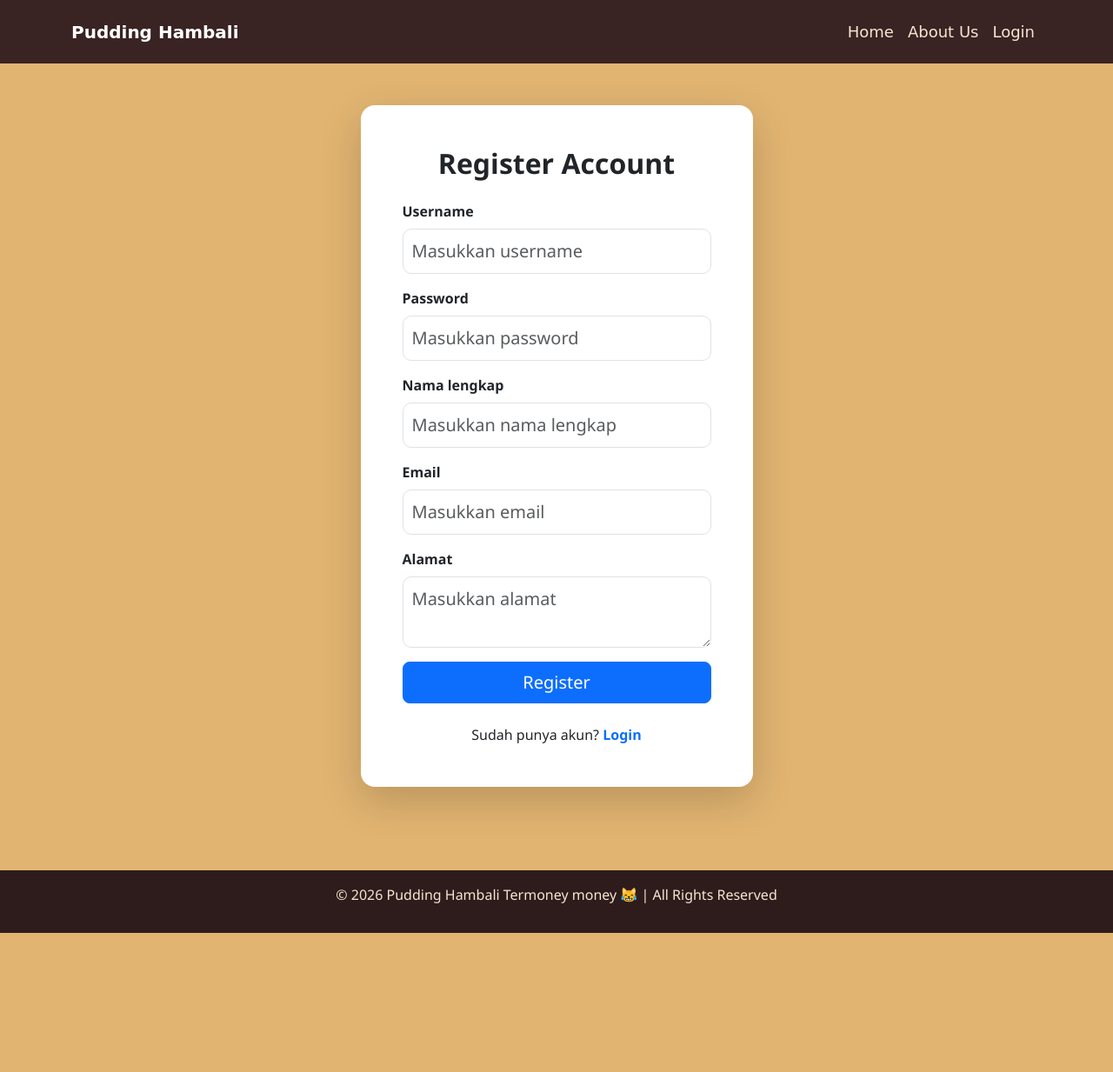
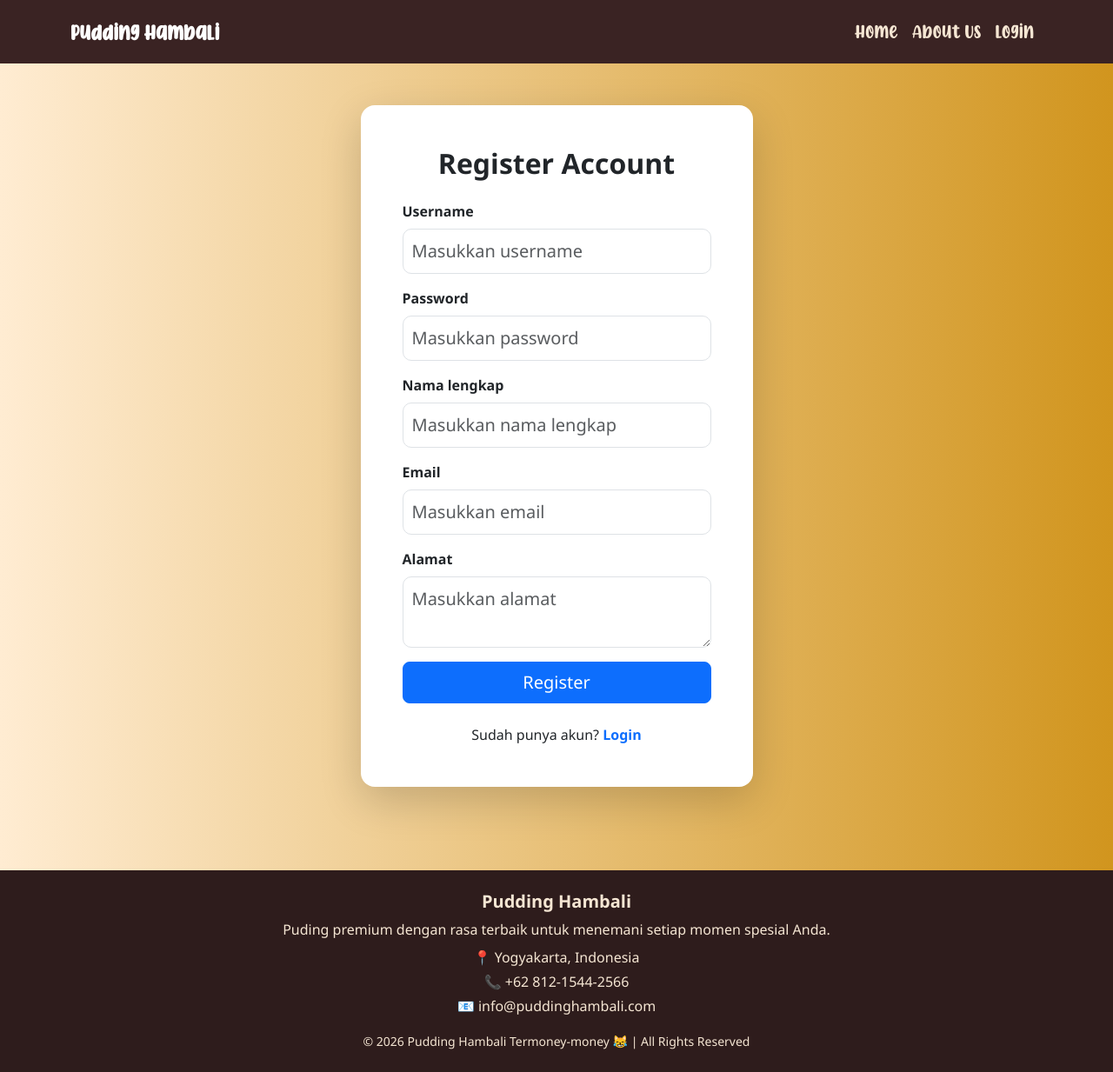
Before and after one commit to farihrakan548-design/PuddingHambali_ProjekAkhirPraktikumPWD_005_023, a PHP site: page /register.php in a window 1280 px wide. Shown: the whole page at 87% size. Before the commit the page ends 1073 px from the top, so only its background shows below. Run offline with PHP 8.4, Linux system fonts and the light colour scheme; some web fonts are replaced.

Commit message:
bismillah semoga kami bisa dapet A di nilai akhir

```diff
--- a/about_us.php
+++ b/about_us.php
@@ -50,7 +50,7 @@ include 'koneksi.php';
 
         <div class="col-md-3">
             <div class="card custom-card h-100 shadow">
-                <img src="PuddingHambali_ProjekAkhirPraktikumPWD_005_023/images/puddingcaramel.jpg"class="card-img-top"alt="005">
+                <img src="Images/Rakan.JPEG"class="card-img-top"alt="005">
                 <div class="card-body text-center">
                     <h5 class="section-title mb-3">Farih Rakan Abqori</h5>
                     <p>NIM : 124250005</p>
@@ -60,7 +60,7 @@ include 'koneksi.php';
         </div>
         <div class="col-md-3">
             <div class="card custom-card h-100 shadow">
-                <img src="PuddingHambali_ProjekAkhirPraktikumPWD_005_023/images/puddingcaramel.jpg" class="card-img-top"alt="023">
+                <img src="Images/Candra.JPEG" class="card-img-top"alt="023">
                 <div class="card-body text-center">
                     <h5 class="section-title mb-3">Arsi Candra Kusuma</h5>
                     <p>NIM : 124250023</p>
--- a/checkout.php
+++ b/checkout.php
@@ -9,7 +9,7 @@ if (!isset($_SESSION['pengguna'])) {
 $id_pengguna = $_SESSION['pengguna']['id_pengguna'];
 
 /* Ambil data keranjang + detail produk */
-$items = mysqli_query($conn, "
+$keranjangPelanggan = mysqli_query($conn, "
     SELECT keranjang.*, produk.nama_produk, produk.harga, produk.gambar
     FROM keranjang
     JOIN produk ON keranjang.id_produk = produk.id_produk
@@ -26,7 +26,7 @@ $total = 0;
 $itemData = [];
 
 /* Hitung total */
-while ($i = mysqli_fetch_assoc($items)) {
+while ($i = mysqli_fetch_assoc($keranjangPelanggan)) {
     $itemData[] = $i;
     $total += $i['harga'] * $i['jumlah'];
 }
--- a/register.php
+++ b/register.php
@@ -100,8 +100,19 @@ if (isset($_POST['register'])) {
         </div>
     </div>
 
-    <footer class="custom-footer text-center mt-5 p-3">
-        <p>&copy; 2026 Pudding Hambali Termoney money 😹 | All Rights Reserved</p>
+    <footer class="custom-footer text-center mt-5 p-4">
+        <div class="container">
+            <h5 class="fw-bold mb-2">Pudding Hambali</h5>
+            <p class="mb-2">
+                Puding premium dengan rasa terbaik untuk menemani setiap momen spesial Anda.
+            </p>
+
+            <p class="mb-1">📍 Yogyakarta, Indonesia</p>
+            <p class="mb-1">📞 +62 812-1544-2566</p>
+            <p class="mb-3">📧 info@puddinghambali.com</p>
+
+            <small>&copy; 2026 Pudding Hambali Termoney-money 😹 | All Rights Reserved</small>
+        </div>
     </footer>
     <script src="https://cdn.jsdelivr.net/npm/bootstrap@5.3.3/dist/js/bootstrap.bundle.min.js"></script>
 
--- a/style.css
+++ b/style.css
@@ -1,37 +1,38 @@
-@font-face {
-    font-family: 'font1';
-    src: url('PuddingHambali_ProjekAkhirPraktikumPWD_005_023/font/CHICKEN Pie Height.ttf') format('truetype');
+body {
+  background-image: linear-gradient(to right, #ffecd2, #d1951e);
+  font-family: "Segoe UI", sans-serif;
 }
 
-body {
-    background-color: #e1b471;
-    font-family: 'Segoe UI', sans-serif;
+@font-face {
+  font-family: "font1";
+  src: url("Images/CHICKEN Pie Height.ttf") format("truetype");
 }
+
 .custom-navbar {
   background-color: #3a2323;
   padding: 15px 0;
-    font-family: 'font1', cursive;
+  font-family: "font1", cursive;
 }
 
 .navbar .nav-link {
   font-size: 18px;
   color: #f5e6d3 !important;
   transition: 0.3s;
-    font-family: 'font1', cursive;
+  font-family: "font1", cursive;
 }
 
 .navbar .nav-link:hover {
   color: #d2a679 !important;
 }
 
-html{
+html {
   scroll-behavior: smooth;
 }
 
 .section-title {
   color: #3a2323;
   font-weight: bold;
-    font-family: 'font1', cursive;
+  font-family: "font1", cursive;
 }
 
 .custom-card {
@@ -43,7 +44,7 @@ html{
 }
 
 .custom-card:hover {
-    box-shadow: 0 10px 20px rgba(0,0,0,0.2);
+  box-shadow: 0 10px 20px rgba(0, 0, 0, 0.2);
 }
 
 .custom-btn {
@@ -67,7 +68,7 @@ html{
   padding: 40px;
   border-radius: 20px;
   width: 400px;
-    box-shadow: 0 8px 20px rgba(0,0,0,0.2);
+  box-shadow: 0 8px 20px rgba(0, 0, 0, 0.2);
 }
 
 .form-control {
```
Also changed, not shown: login.php (+13 -2 lines), profil.php (+14 -0 lines), riwayat_pesanan.php (+11 -11 lines), images/CHICKEN Pie Height.ttf (added), images/Candra.jpeg (added), images/Rakan.jpeg (added). Lines whose indentation alone changed are shown as unchanged.
